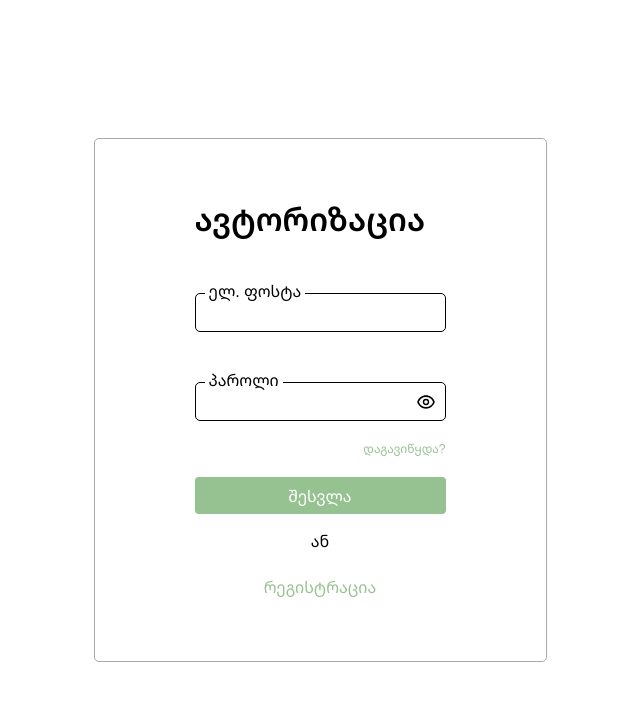
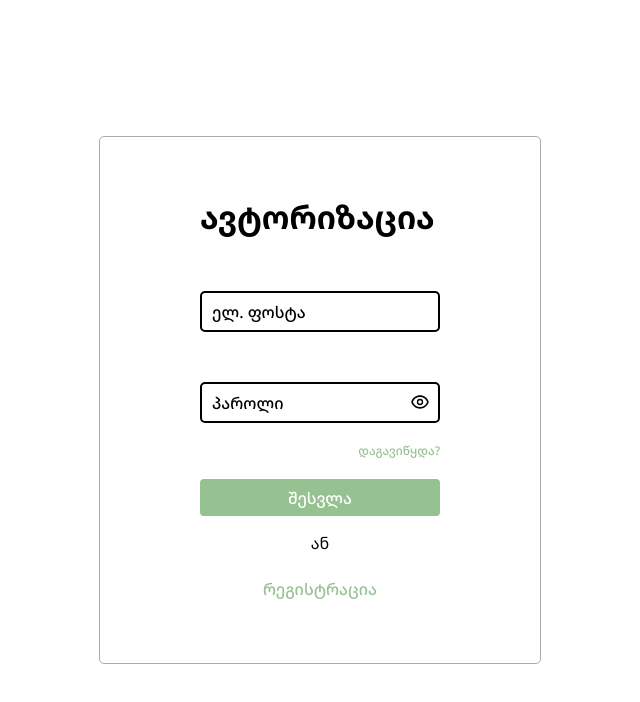
Before and after one commit to agrotech-ge/agro-tech-front, a Vue app: page /auth/login in a window 1280 px wide. Shown: the top 702 px of the page, without its empty margins (320-960 px from the left). Built offline with nearby package versions, Linux system fonts and the light colour scheme.

Commit message:
auth form fields animation first version.

```diff
--- a/src/views/auth/login/LoginView.vue
+++ b/src/views/auth/login/LoginView.vue
@@ -8,35 +8,71 @@ const password = ref('');
 const togglePassword = () => {
   show.value = !show.value;
 };
+
+const emailFocused = ref(false);
+const passwordFocused = ref(false);
 </script>
 <template>
   <form method="post">
-    <h1 class="text-[32px] mb-[50px] font-semibold">ავტორიზაცია</h1>
+    <h1 class="text-[32px] mb-[50px] font-bold">ავტორიზაცია</h1>
     <div class="relative w-full mb-[50px]">
       <input
+          @focusin="emailFocused = true"
+          @focusout="emailFocused= false"
           v-model="email"
-          class="placeholder-black focus:outline-primary border-black border rounded-[5px] w-full pt-[7px] pb-1.5 px-2.5"
+          :placeholder="!emailFocused ? 'ელ. ფოსტა' : ''"
+          class="placeholder placeholder-black font-medium hover:border-primary focus:outline-primary border-black border-2 rounded-[5px] w-full pt-[7px] pb-1.5 px-2.5"
           type="text"/>
-      <label
-          class="absolute -top-3.5 left-2.5 px-1 bg-white">ელ. ფოსტა</label>
+      <transition>
+        <label
+            v-if="emailFocused || email"
+            :class="!emailFocused && email ? 'text-black' : ''"
+            class="text-primary absolute -top-1.5 left-3 px-1 text-[10px] font-bold bg-white">ელ. ფოსტა</label>
+      </transition>
     </div>
     <div class="relative w-full mb-5">
       <img @click="togglePassword" class="absolute w-5 h-5 top-2.5 right-2.5 hover:cursor-pointer"
-           :src="show ? '/src/assets/icons/auth/hide-password-icon.svg' : '/src/assets/icons/auth/show-password-icon.svg'" alt="">
+           :src="show ? '/src/assets/icons/auth/hide-password-icon.svg' : '/src/assets/icons/auth/show-password-icon.svg'"
+           alt="">
       <input
+          @focusin="passwordFocused = true"
+          @focusout="passwordFocused= false"
           v-model="password"
-          class="placeholder-black focus:outline-primary border-black border rounded-[5px] w-full pt-[7px] pb-1.5 px-2.5"
+          :placeholder="!passwordFocused ? 'პაროლი' : ''"
+          class="placeholder-black hover:border-primary focus:outline-primary font-medium border-black border-2 rounded-[5px] w-full pt-[7px] pb-1.5 px-2.5"
           :type="show ? 'text' : 'password'">
-      <label class="absolute -top-3.5 left-2.5 px-1 bg-white">პაროლი</label>
+      <transition>
+        <label
+            v-if="passwordFocused || password"
+            :class="!passwordFocused && password ? 'text-black' : ''"
+            class="text-primary absolute -top-1.5 left-3 px-1 text-[10px] font-bold bg-white">პაროლი</label>
+      </transition>
     </div>
-    <router-link class="flex w-full justify-end  text-primary text-xs mb-5" to="/auth/recover-password-step-one">
+    <router-link class="flex w-full justify-end font-medium  text-primary text-xs mb-5" to="/auth/recover-password-step-one">
       დაგავიწყდა?
     </router-link>
-    <button class="bg-primary text-white py-[6.5px] rounded w-full hover:shadow-2xl mb-[15px]">შესვლა</button>
+    <button class="bg-primary font-medium text-white py-[6.5px] rounded w-full hover:shadow-2xl mb-[15px]">შესვლა</button>
     <h3 class="flex justify-center mb-[15px]"> ან</h3>
     <router-link to="/auth/registration-step-one"
-                 class="flex justify-center text-primary  py-[6.5px] rounded-[5px] hover:shadow-2xl hover:text-white hover:bg-primary w-full">
+                 class="font-medium flex justify-center text-primary  py-[6.5px] rounded-[5px] hover:shadow-2xl hover:text-white hover:bg-primary w-full">
       რეგისტრაცია
     </router-link>
   </form>
 </template>
+
+<style scoped>
+.v-enter-active,
+.v-leave-active {
+  transition: all 0.3s ease-in-out;
+}
+
+.v-enter-from,
+.v-leave-to {
+  opacity: 10;
+  top: 10px;
+  font-size: 16px;
+  font-weight: 500;
+  background-color: transparent;
+  padding: 0;
+}
+</style>
```
